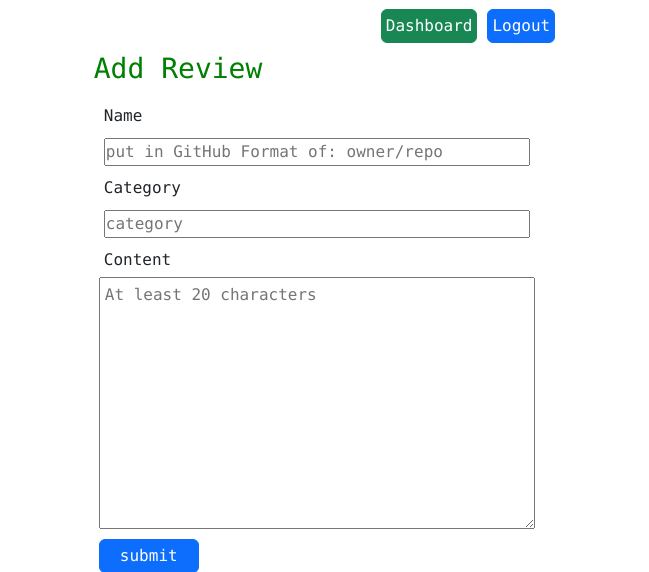
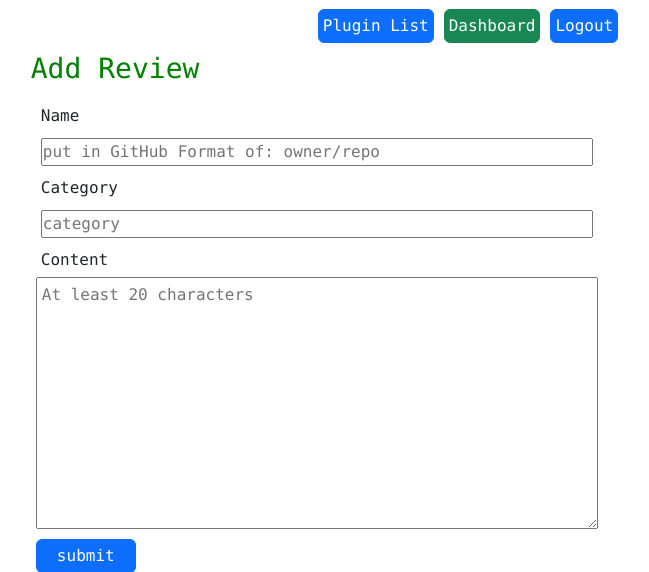
Before and after one commit to dreessen-n/neovim_plugin_reviews, a Flask app: page /review/new in a window 1280 px wide. Shown: the part 213-785 px from the top of the page, without its empty margins (311-960 px from the left). Run offline with Flask 2, Linux system fonts and the light colour scheme; the visitor is signed in with stand-in values (Sample User, id 1).

Commit message:
Changes screenshots of app

```diff
--- a/flask_app/templates/new.html
+++ b/flask_app/templates/new.html
@@ -33,9 +33,10 @@
         </div>
         <div class="container new">
             <div class="row">
-            <div class="col-xs-6 col-md-6"></div>
-            <div class="col-xs-6 col-md-6">
+            <div class="col-xs-4 col-md-4"></div>
+            <div class="col-xs-8 col-md-8">
                 <div class="nav">
+                    <a class="btn btn-primary" href="https://github.com/search?l=&q=neovim&type=repositories" target="_blank" role="button">Plugin List</a>
                     <a class="btn btn-dash btn-success" href="/dashboard">Dashboard</a>
                     <a class="btn btn-dash btn-primary" href="/logout">Logout</a>
                 </div>
```
Also changed, not shown: flask_app/templates/dashboard.html (+8 -2 lines), flask_app/static/img/dashboard.png, flask_app/static/img/edit.png, flask_app/static/img/new.png, flask_app/static/img/show.png.
